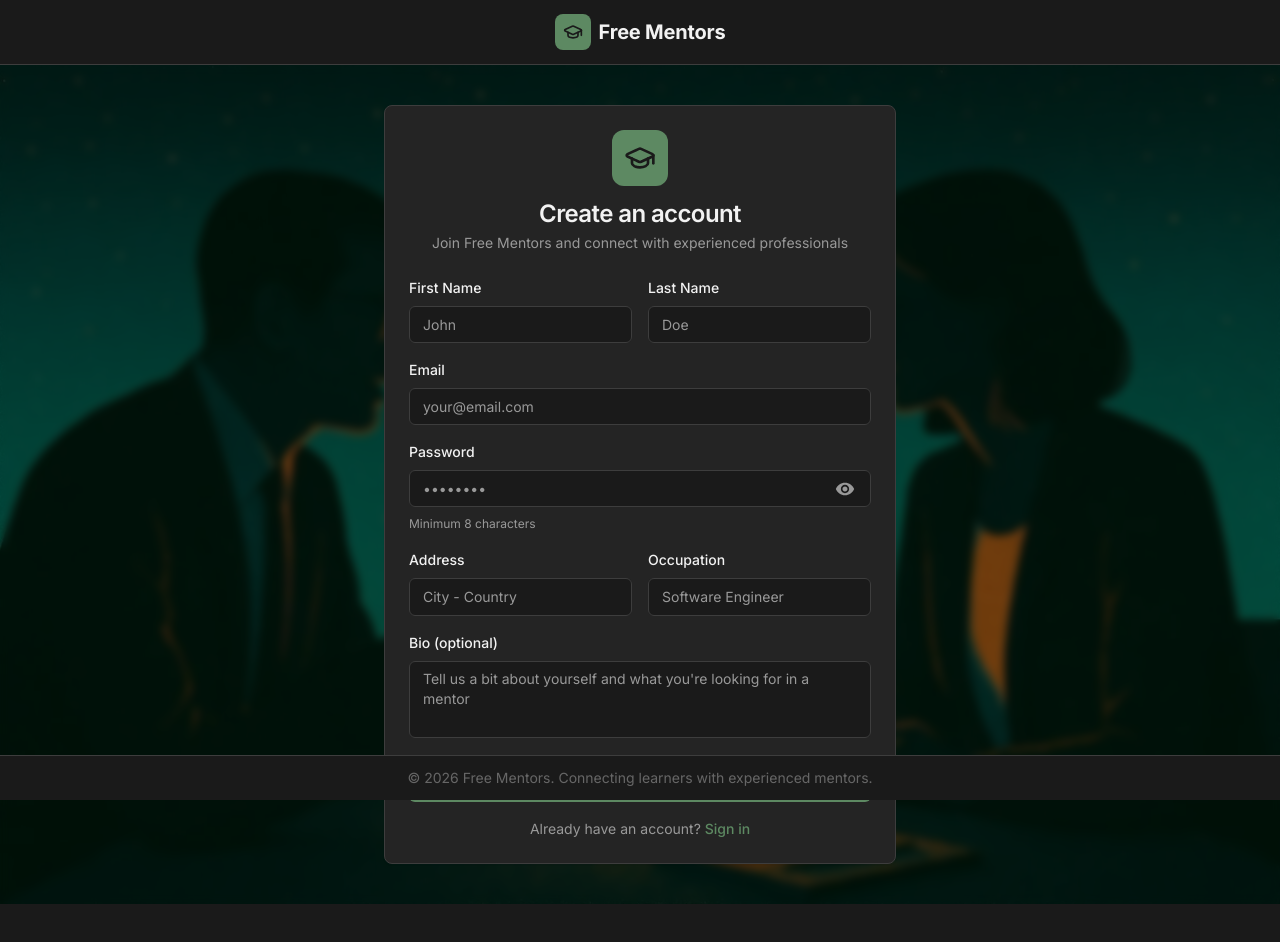
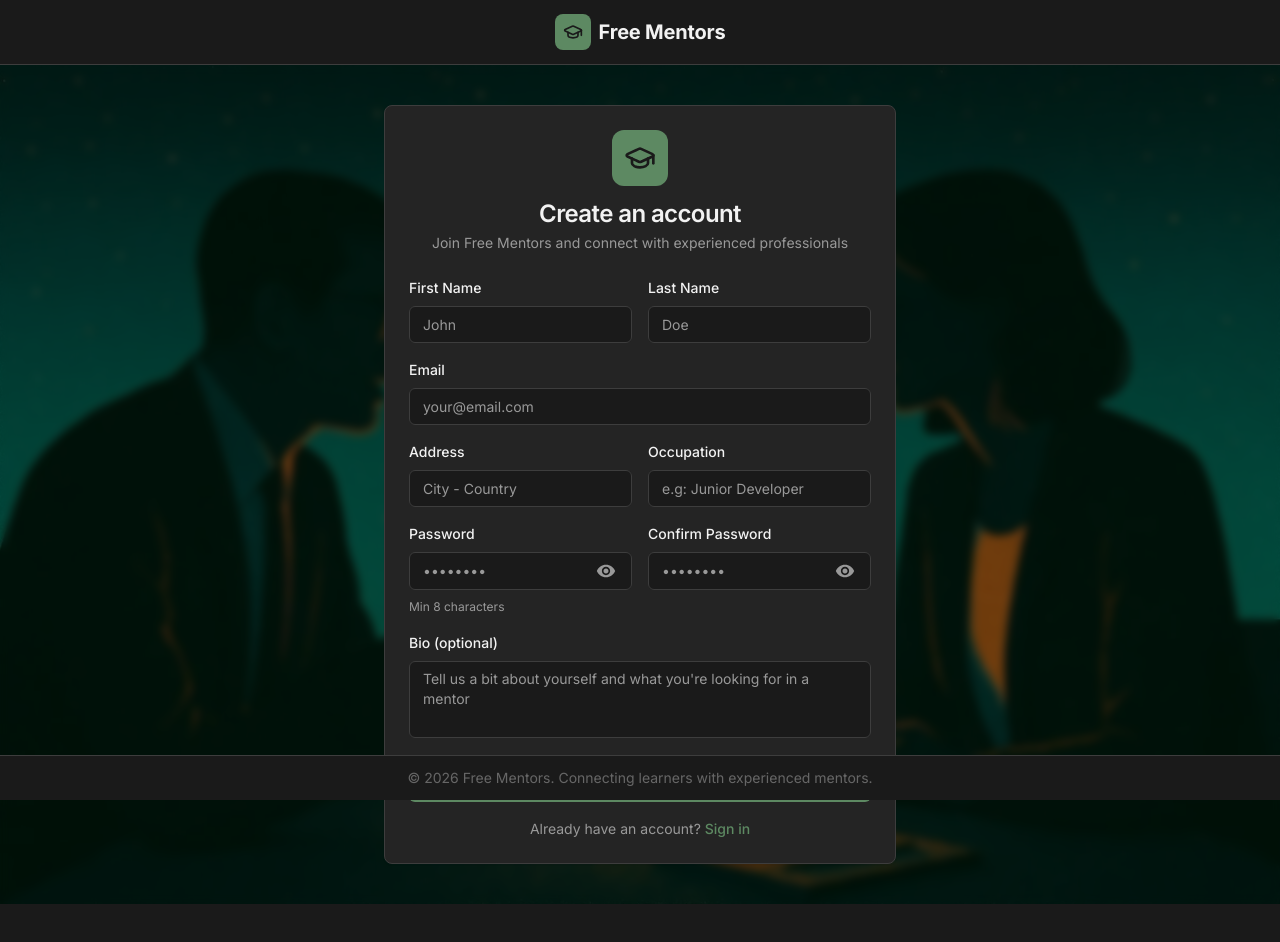
Before and after one commit to Musisiii/Free_Mentors, a React (Vite) app in the folder frontend/: page /register in a window 1280 px wide. Shown: the top 942 px of the page. Built offline with nearby package versions, Linux system fonts and the light colour scheme; no server answers.

Commit message:
ft(register page): add confirm password input)

```diff
--- a/frontend/src/lib/queries.ts
+++ b/frontend/src/lib/queries.ts
@@ -1,5 +1,4 @@
 // Centralised GraphQL query/mutation strings for Free Mentors.
-// Keeping them in one place makes them easy to audit against the backend schema.
 
 export const USER_FIELDS = `
   id
@@ -18,6 +17,9 @@ export const SESSION_FIELDS = `
   questions
   status
   createdAt
+  scheduledAt
+  durationMinutes
+  rejectReason
   mentor { ${USER_FIELDS} }
   mentee { ${USER_FIELDS} }
 `;
@@ -27,8 +29,18 @@ export const REVIEW_FIELDS = `
   remark
   score
   isHidden
+  hideRequestStatus
   mentor { ${USER_FIELDS} }
   mentee { ${USER_FIELDS} }
+`;
+
+export const PROMOTION_REQUEST_FIELDS = `
+  id
+  expertise
+  occupation
+  status
+  createdAt
+  user { ${USER_FIELDS} }
 `;
 
 export const ME_QUERY = `
@@ -54,18 +66,18 @@ export const REGISTER_MUTATION = `
     $password: String!
     $firstName: String!
     $lastName: String!
+    $occupation: String!
     $address: String
     $bio: String
-    $occupation: String
   ) {
     register(
       email: $email
       password: $password
       firstName: $firstName
       lastName: $lastName
+      occupation: $occupation
       address: $address
       bio: $bio
-      occupation: $occupation
     ) {
       success
       errors
@@ -99,8 +111,18 @@ export const MY_SESSIONS_QUERY = `
 `;
 
 export const CREATE_SESSION_MUTATION = `
-  mutation CreateSession($mentorId: ID!, $questions: String!) {
-    createSession(mentorId: $mentorId, questions: $questions) {
+  mutation CreateSession(
+    $mentorId: ID!
+    $questions: String!
+    $scheduledAt: DateTime!
+    $durationMinutes: Int!
+  ) {
+    createSession(
+      mentorId: $mentorId
+      questions: $questions
+      scheduledAt: $scheduledAt
+      durationMinutes: $durationMinutes
+    ) {
       success
       errors
       session { ${SESSION_FIELDS} }
@@ -109,8 +131,16 @@ export const CREATE_SESSION_MUTATION = `
 `;
 
 export const UPDATE_SESSION_STATUS_MUTATION = `
-  mutation UpdateSessionStatus($sessionId: ID!, $status: String!) {
-    updateSessionStatus(sessionId: $sessionId, status: $status) {
+  mutation UpdateSessionStatus(
+    $sessionId: ID!
+    $status: String!
+    $rejectReason: String
+  ) {
+    updateSessionStatus(
+      sessionId: $sessionId
+      status: $status
+      rejectReason: $rejectReason
+    ) {
       success
       errors
       session { ${SESSION_FIELDS} }
@@ -144,6 +174,26 @@ export const HIDE_REVIEW_MUTATION = `
   }
 `;
 
+export const REQUEST_REVIEW_HIDE_MUTATION = `
+  mutation RequestReviewHide($reviewId: ID!) {
+    requestReviewHide(reviewId: $reviewId) {
+      success
+      errors
+      review { ${REVIEW_FIELDS} }
+    }
+  }
+`;
+
+export const RESOLVE_REVIEW_HIDE_REQUEST_MUTATION = `
+  mutation ResolveReviewHideRequest($reviewId: ID!, $approve: Boolean!) {
+    resolveReviewHideRequest(reviewId: $reviewId, approve: $approve) {
+      success
+      errors
+      review { ${REVIEW_FIELDS} }
+    }
+  }
+`;
+
 export const TOGGLE_MENTOR_STATUS_MUTATION = `
   mutation ToggleMentorStatus($userId: ID!) {
     toggleMentorStatus(userId: $userId) {
@@ -155,11 +205,59 @@ export const TOGGLE_MENTOR_STATUS_MUTATION = `
 `;
 
 export const ADD_ADMIN_MUTATION = `
-  mutation AddAdmin($email: String!) {
-    addAdmin(email: $email) {
+  mutation AddAdmin(
+    $firstName: String!
+    $lastName: String!
+    $email: String!
+    $address: String
+  ) {
+    addAdmin(
+      firstName: $firstName
+      lastName: $lastName
+      email: $email
+      address: $address
+    ) {
       success
       errors
       user { ${USER_FIELDS} }
     }
   }
 `;
+
+export const MY_PROMOTION_REQUEST_QUERY = `
+  query MyPromotionRequest {
+    myPromotionRequest { ${PROMOTION_REQUEST_FIELDS} }
+  }
+`;
+
+export const ALL_PROMOTION_REQUESTS_QUERY = `
+  query AllPromotionRequests {
+    allPromotionRequests { ${PROMOTION_REQUEST_FIELDS} }
+  }
+`;
+
+export const CREATE_PROMOTION_REQUEST_MUTATION = `
+  mutation CreatePromotionRequest($expertise: String!, $occupation: String!) {
+    createPromotionRequest(expertise: $expertise, occupation: $occupation) {
+      success
+      errors
+      request { ${PROMOTION_REQUEST_FIELDS} }
+    }
+  }
+`;
+
+export const RESOLVE_PROMOTION_REQUEST_MUTATION = `
+  mutation ResolvePromotionRequest($requestId: ID!, $approve: Boolean!) {
+    resolvePromotionRequest(requestId: $requestId, approve: $approve) {
+      success
+      errors
+      request { ${PROMOTION_REQUEST_FIELDS} }
+    }
+  }
+`;
+
+export const PENDING_HIDE_REQUESTS_QUERY = `
+  query PendingHideRequests {
+    pendingHideRequests { ${REVIEW_FIELDS} }
+  }
+`;
--- a/frontend/src/pages/RegisterPage.tsx
+++ b/frontend/src/pages/RegisterPage.tsx
@@ -31,11 +31,13 @@ const RegisterPage = () => {
     lastName: "",
     email: "",
     password: "",
+    confirmPassword: "",
+    occupation: "",
     address: "",
-    occupation: "",
     bio: "",
   });
   const [showPassword, setShowPassword] = useState(false);
+  const [showConfirm, setShowConfirm] = useState(false);
   const [isLoading, setIsLoading] = useState(false);
   const navigate = useNavigate();
   const { setAuth } = useAuthStore();
@@ -52,8 +54,8 @@ const RegisterPage = () => {
       !formData.firstName.trim() ||
       !formData.lastName.trim() ||
       !formData.email.trim() ||
-      !formData.address.trim() ||
-      !formData.occupation.trim()
+      !formData.occupation.trim() ||
+      !formData.address.trim()
     ) {
       toast({ title: "Error", description: "Required form data missing", variant: "destructive" });
       return;
@@ -62,33 +64,53 @@ const RegisterPage = () => {
       toast({ title: "Error", description: "Password must be at least 8 characters", variant: "destructive" });
       return;
     }
+    if (formData.password !== formData.confirmPassword) {
+      toast({ title: "Error", description: "Passwords do not match", variant: "destructive" });
+      return;
+    }
     setIsLoading(true);
+
+    let reg;
     try {
-      const reg = await gql<{ register: { success: boolean; errors: string[] | null; user: User | null } }>(
-        REGISTER_MUTATION,
-        {
+      reg = await gql<{
+        register: { success: boolean; errors: string[] | null; user: User | null };
+      }>(REGISTER_MUTATION, {
         email: formData.email.trim(),
         password: formData.password,
         firstName: formData.firstName.trim(),
         lastName: formData.lastName.trim(),
+        occupation: formData.occupation.trim(),
         address: formData.address.trim(),
         bio: formData.bio.trim(),
-          occupation: formData.occupation.trim(),
-        },
-      );
-      if (!reg.register.success || !reg.register.user) {
+      });
+    } catch (err: any) {
       toast({
         title: "Registration failed",
-          description: reg.register.errors?.[0] || "Could not create account",
+        description: err?.message || "Could not create account. Please try again.",
         variant: "destructive",
       });
+      setIsLoading(false);
       return;
     }
 
-      // Auto-login so the user lands on their dashboard.
+    if (!reg?.register?.success || !reg.register.user) {
+      toast({
+        title: "Registration failed",
+        description: reg?.register?.errors?.[0] || "Could not create account",
+        variant: "destructive",
+      });
+      setIsLoading(false);
+      return;
+    }
+
+    try {
       const login = await gql<{
         login: { token: string | null; success: boolean; errors: string[] | null; user: User | null };
-      }>(LOGIN_MUTATION, { email: formData.email.trim(), password: formData.password });
+      }>(LOGIN_MUTATION, {
+        email: formData.email.trim(),
+        password: formData.password,
+      });
+
       if (login.login.success && login.login.token && login.login.user) {
         setAuth(login.login.user, login.login.token);
         toast({ title: "Welcome to Free Mentors!", description: "Your account has been created." });
@@ -97,19 +119,14 @@ const RegisterPage = () => {
         toast({ title: "Account created", description: "Please log in to continue." });
         navigate("/login", { replace: true });
       }
-    } catch (err: any) {
-      toast({
-        title: "Registration failed",
-        description: err.message || "Something went wrong",
-        variant: "destructive",
-      });
+    } catch {
+      toast({ title: "Account created", description: "Please log in to continue." });
+      navigate("/login", { replace: true });
     } finally {
       setIsLoading(false);
     }
   };
 
-  // Small placeholder styling for the short-text fields, matching the
-  // previous shadcn placeholder:text-xs treatment.
   const smallPlaceholder = {
     "& input::placeholder": { fontSize: "0.75rem", opacity: 1 },
   } as const;
@@ -136,7 +153,6 @@ const RegisterPage = () => {
           my: 3,
         }}
       >
-        {/* Header */}
         <Box sx={{ p: 3, pb: 0 }}>
           <Box
             sx={{
@@ -185,14 +201,9 @@ const RegisterPage = () => {
         <Box component="form" onSubmit={handleSubmit}>
           <CardContent>
             <Stack spacing={2}>
-              {/* First Name + Last Name */}
               <Box sx={{ display: "grid", gridTemplateColumns: "1fr 1fr", gap: 2 }}>
                 <Stack spacing={1}>
-                  <Typography
-                    component="label"
-                    htmlFor="firstName"
-                    sx={{ fontSize: "0.875rem", fontWeight: 500 }}
-                  >
+                  <Typography component="label" htmlFor="firstName" sx={{ fontSize: "0.875rem", fontWeight: 500 }}>
                     First Name
                   </Typography>
                   <TextField
@@ -207,11 +218,7 @@ const RegisterPage = () => {
                   />
                 </Stack>
                 <Stack spacing={1}>
-                  <Typography
-                    component="label"
-                    htmlFor="lastName"
-                    sx={{ fontSize: "0.875rem", fontWeight: 500 }}
-                  >
+                  <Typography component="label" htmlFor="lastName" sx={{ fontSize: "0.875rem", fontWeight: 500 }}>
                     Last Name
                   </Typography>
                   <TextField
@@ -227,7 +234,6 @@ const RegisterPage = () => {
                 </Stack>
               </Box>
 
-              {/* Email */}
               <Stack spacing={1}>
                 <Typography component="label" htmlFor="email" sx={{ fontSize: "0.875rem", fontWeight: 500 }}>
                   Email
@@ -245,7 +251,40 @@ const RegisterPage = () => {
                 />
               </Stack>
 
-              {/* Password */}
+              <Box sx={{ display: "grid", gridTemplateColumns: "1fr 1fr", gap: 2 }}>
+                <Stack spacing={1}>
+                  <Typography component="label" htmlFor="address" sx={{ fontSize: "0.875rem", fontWeight: 500 }}>
+                    Address
+                  </Typography>
+                  <TextField
+                    id="address"
+                    placeholder="City - Country"
+                    value={formData.address}
+                    required
+                    fullWidth
+                    size="small"
+                    onChange={update("address")}
+                    sx={smallPlaceholder}
+                  />
+                </Stack>
+                <Stack spacing={1}>
+                  <Typography component="label" htmlFor="occupation" sx={{ fontSize: "0.875rem", fontWeight: 500 }}>
+                    Occupation
+                  </Typography>
+                  <TextField
+                    id="occupation"
+                    placeholder="e.g: Junior Developer"
+                    value={formData.occupation}
+                    required
+                    fullWidth
+                    size="small"
+                    onChange={update("occupation")}
+                    sx={smallPlaceholder}
+                  />
+                </Stack>
+              </Box>
+
+              <Box sx={{ display: "grid", gridTemplateColumns: "1fr 1fr", gap: 2 }}>
                 <Stack spacing={1}>
                   <Typography component="label" htmlFor="password" sx={{ fontSize: "0.875rem", fontWeight: 500 }}>
                     Password
@@ -282,45 +321,57 @@ const RegisterPage = () => {
                     }}
                   />
                   <Typography sx={{ fontSize: "0.75rem", color: "text.secondary" }}>
-                  Minimum 8 characters
+                    Min 8 characters
                   </Typography>
                 </Stack>
-
-              {/* Address + Occupation */}
-              <Box sx={{ display: "grid", gridTemplateColumns: "1fr 1fr", gap: 2 }}>
                 <Stack spacing={1}>
-                  <Typography component="label" htmlFor="address" sx={{ fontSize: "0.875rem", fontWeight: 500 }}>
-                    Address
+                  <Typography component="label" htmlFor="confirmPassword" sx={{ fontSize: "0.875rem", fontWeight: 500 }}>
+                    Confirm Password
                   </Typography>
                   <TextField
-                    id="address"
-                    placeholder="City - Country"
-                    value={formData.address}
+                    id="confirmPassword"
+                    type={showConfirm ? "text" : "password"}
+                    placeholder="••••••••"
+                    value={formData.confirmPassword}
                     required
                     fullWidth
                     size="small"
-                    onChange={update("address")}
-                    sx={smallPlaceholder}
-                  />
-                </Stack>
-                <Stack spacing={1}>
-                  <Typography component="label" htmlFor="occupation" sx={{ fontSize: "0.875rem", fontWeight: 500 }}>
-                    Occupation
-                  </Typography>
-                  <TextField
-                    id="occupation"
-                    placeholder="Software Engineer"
-                    value={formData.occupation}
-                    required
-                    fullWidth
+                    onChange={update("confirmPassword")}
+                    error={
+                      formData.confirmPassword.length > 0 &&
+                      formData.password !== formData.confirmPassword
+                    }
+                    helperText={
+                      formData.confirmPassword.length > 0 &&
+                      formData.password !== formData.confirmPassword
+                        ? "Passwords do not match"
+                        : " "
+                    }
+                    slotProps={{
+                      input: {
+                        endAdornment: (
+                          <InputAdornment position="end">
+                            <IconButton
+                              onClick={() => setShowConfirm((s) => !s)}
+                              edge="end"
                               size="small"
-                    onChange={update("occupation")}
-                    sx={smallPlaceholder}
+                              aria-label="toggle confirm password visibility"
+                              sx={{ color: "text.secondary" }}
+                            >
+                              {showConfirm ? (
+                                <VisibilityOffIcon fontSize="small" />
+                              ) : (
+                                <VisibilityIcon fontSize="small" />
+                              )}
+                            </IconButton>
+                          </InputAdornment>
+                        ),
+                      },
+                    }}
                   />
                 </Stack>
               </Box>
 
-              {/* Bio */}
               <Stack spacing={1}>
                 <Typography component="label" htmlFor="bio" sx={{ fontSize: "0.875rem", fontWeight: 500 }}>
                   Bio (optional)
@@ -339,7 +390,6 @@ const RegisterPage = () => {
             </Stack>
           </CardContent>
 
-          {/* Footer */}
           <Box sx={{ display: "flex", flexDirection: "column", gap: 2, p: 3, pt: 0 }}>
             <Button
               type="submit"
```
Also changed, not shown: frontend/src/types/index.ts (+17 -0 lines). Lines whose indentation alone changed are shown as unchanged.
